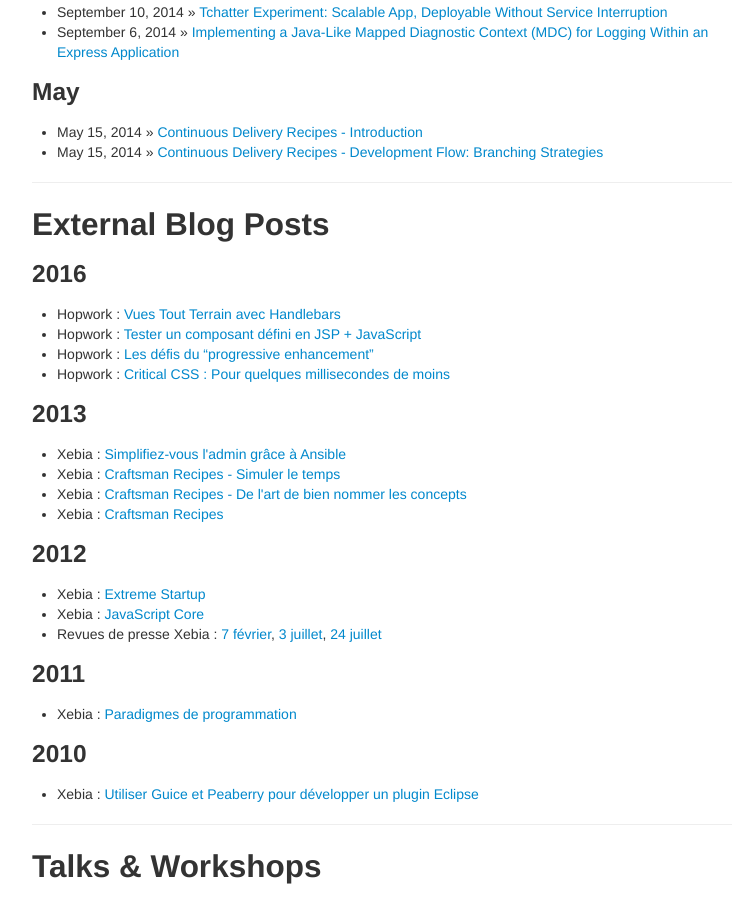
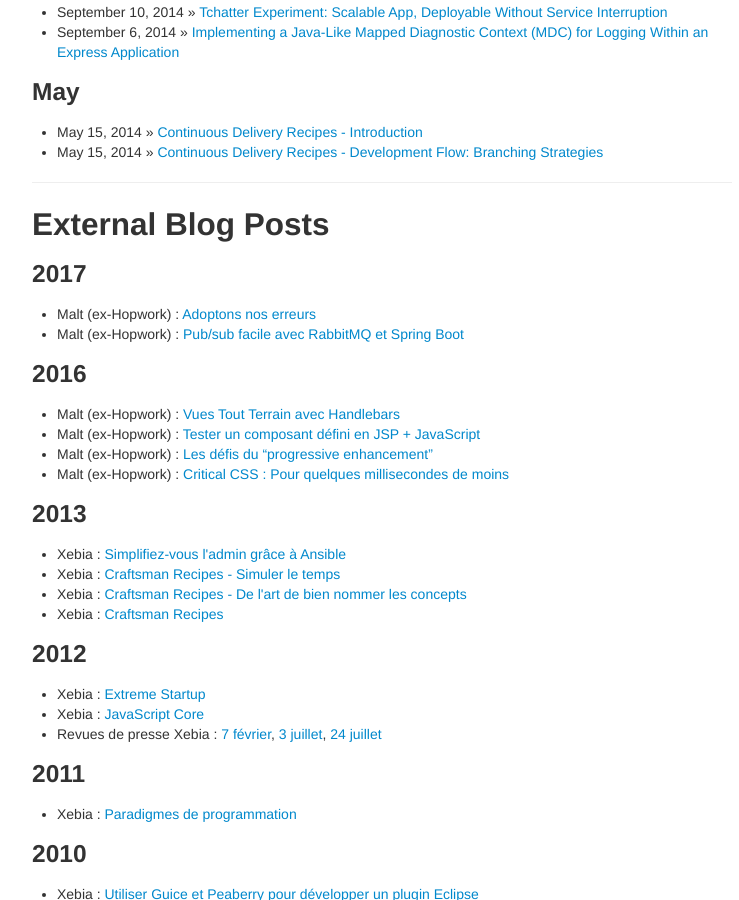
Before and after one commit to ndemengel/ndemengel.github.com, a Jekyll site: the page built from archive.html, in a window 1280 px wide and 900 px high, scrolled down 762 px. Shown: the whole window, without its empty margins (258-997 px from the left). Built offline with Jekyll 4.4.1, drawn with Linux system fonts in a browser that asks for light colours.

Commit message:
Update archives

```diff
--- a/archive.html
+++ b/archive.html
@@ -25,12 +25,17 @@
 
 <hr />
 <h2 id="external-posts">External Blog Posts</h2>
+<h3>2017</h3>
+<ul>
+  <li>Malt (ex-Hopwork) : <a href="https://medium.com/nerds-malt/adoptons-nos-erreurs-fd99315bf7ea">Adoptons nos erreurs</a></li>
+  <li>Malt (ex-Hopwork) : <a href="https://medium.com/nerds-malt/pub-sub-facile-avec-rabbitmq-et-spring-boot-e03b943beefa">Pub/sub facile avec RabbitMQ et Spring Boot</a></li>
+</ul>
 <h3>2016</h3>
 <ul>
-  <li>Hopwork : <a href="https://inside.hopwork.com/vues-tout-terrain-avec-handlebars/">Vues Tout Terrain avec Handlebars</a></li>
-  <li>Hopwork : <a href="https://inside.hopwork.com/tester-compsant-jsp-javascript/">Tester un composant défini en JSP + JavaScript</a></li>
-  <li>Hopwork : <a href="https://inside.hopwork.com/les-defis-du-progressive-enhancement/">Les défis du “progressive enhancement”</a></li>
-  <li>Hopwork : <a href="https://inside.hopwork.com/pour-quelques-millisecondes-de-moins/">Critical CSS : Pour quelques millisecondes de moins</a></li>
+  <li>Malt (ex-Hopwork) : <a href="https://medium.com/nerds-malt/vues-tout-terrain-avec-handlebars-7a70b3581c32">Vues Tout Terrain avec Handlebars</a></li>
+  <li>Malt (ex-Hopwork) : <a href="https://medium.com/nerds-malt/tester-un-composant-d%C3%A9fini-en-jsp-javascript-55775eafb65">Tester un composant défini en JSP + JavaScript</a></li>
+  <li>Malt (ex-Hopwork) : <a href="https://medium.com/nerds-malt/les-d%C3%A9fis-du-progressive-enhancement-91acbfafd313">Les défis du “progressive enhancement”</a></li>
+  <li>Malt (ex-Hopwork) : <a href="https://medium.com/nerds-malt/critical-css-pour-quelques-millisecondes-de-moins-abc382f88b3b">Critical CSS : Pour quelques millisecondes de moins</a></li>
 </ul>
 <h3>2013</h3>
 <ul>
```
Also changed, not shown: _posts/misc/2018-02-18-date-time-and-software.md (+1 -1 lines).
